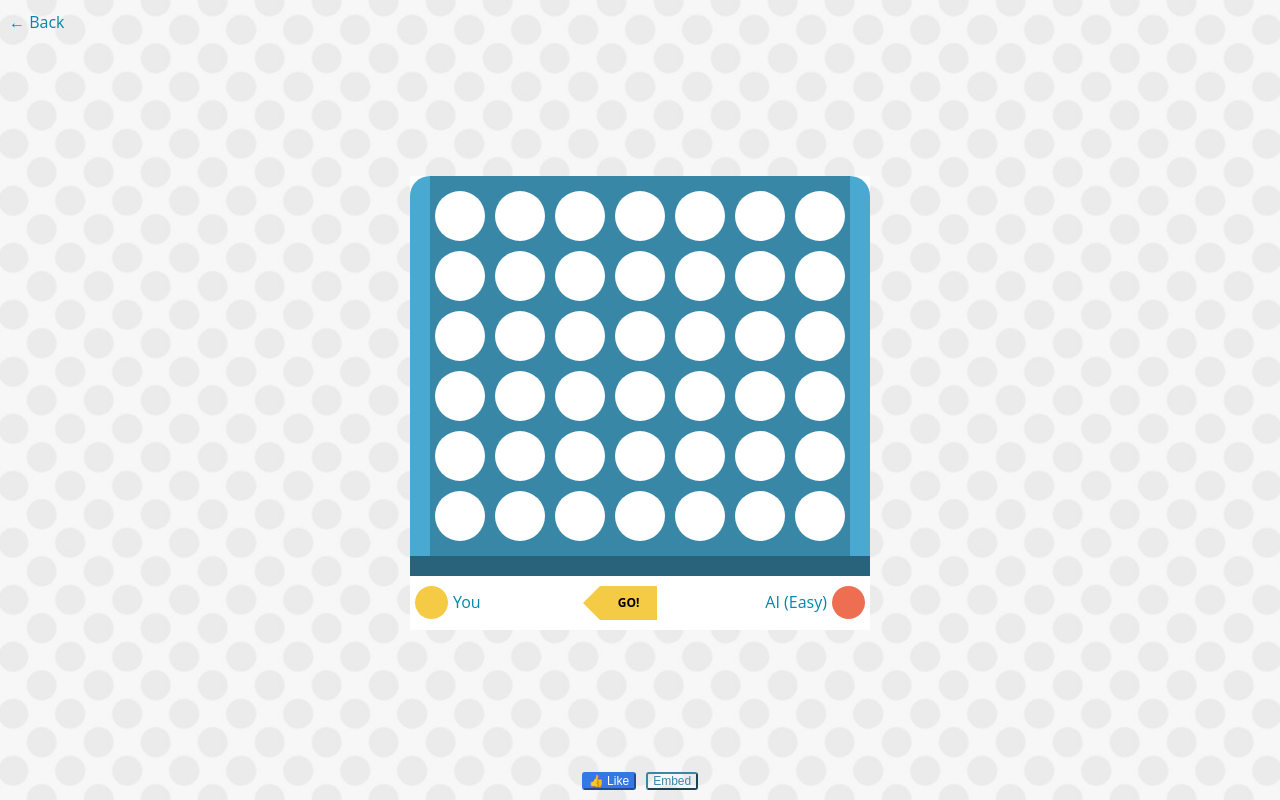
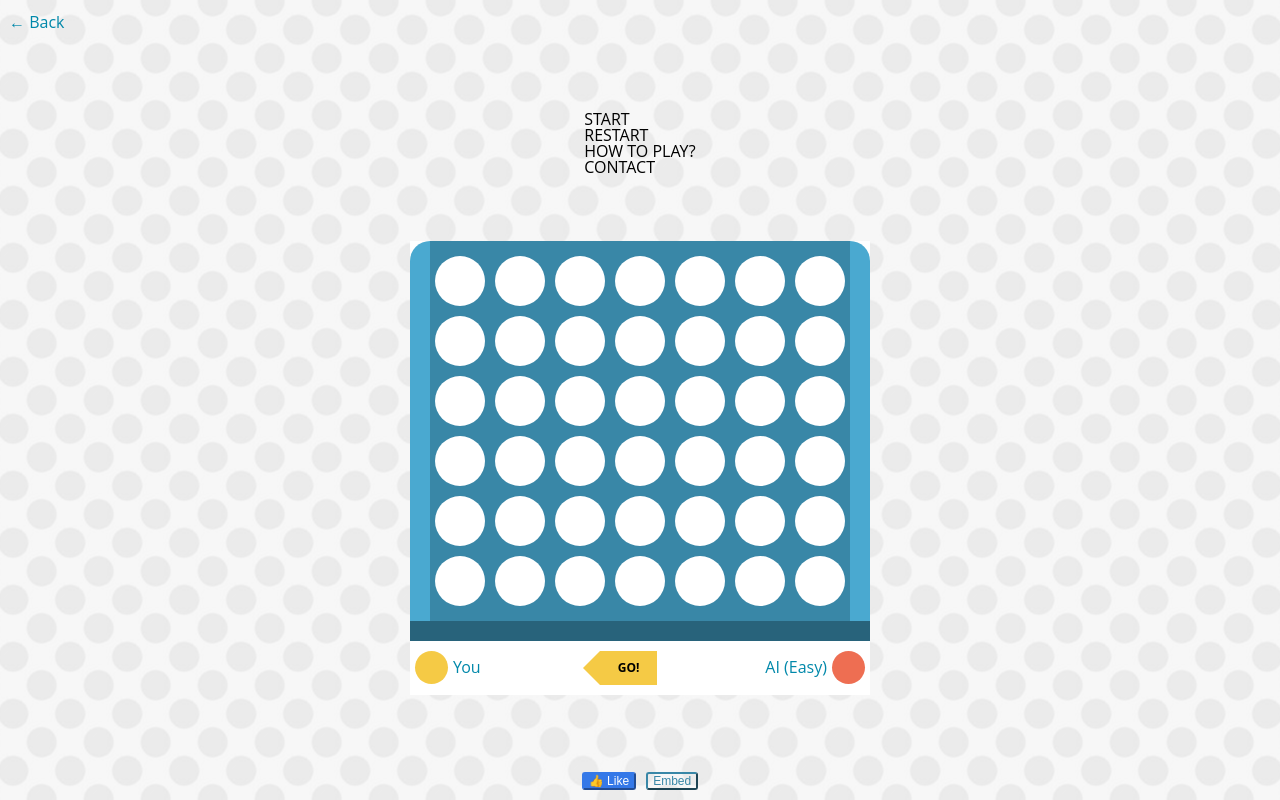
Before and after one commit to faustoazzaretti/connectFour, a plain HTML site: page index.html in a window 1280 px wide. Drawn offline with nearby package versions, Linux system fonts and the light colour scheme.

Commit message:
Add menu html

```diff
--- a/index.html
+++ b/index.html
@@ -12,6 +12,14 @@
     <body>
         <div class="wrapper">
             <div class="header"><a href="#">&larr; Back</a></div>
+            <div class="menu">
+                <ul>
+                    <li>START</li>
+                    <li>RESTART</li>
+                    <li>HOW TO PLAY?</li>
+                    <li>CONTACT</li>
+                </ul>
+            </div>
             <div class="game">
                 <div id="board" class="board"></div>
                 <div class="ribbon"></div>
```
